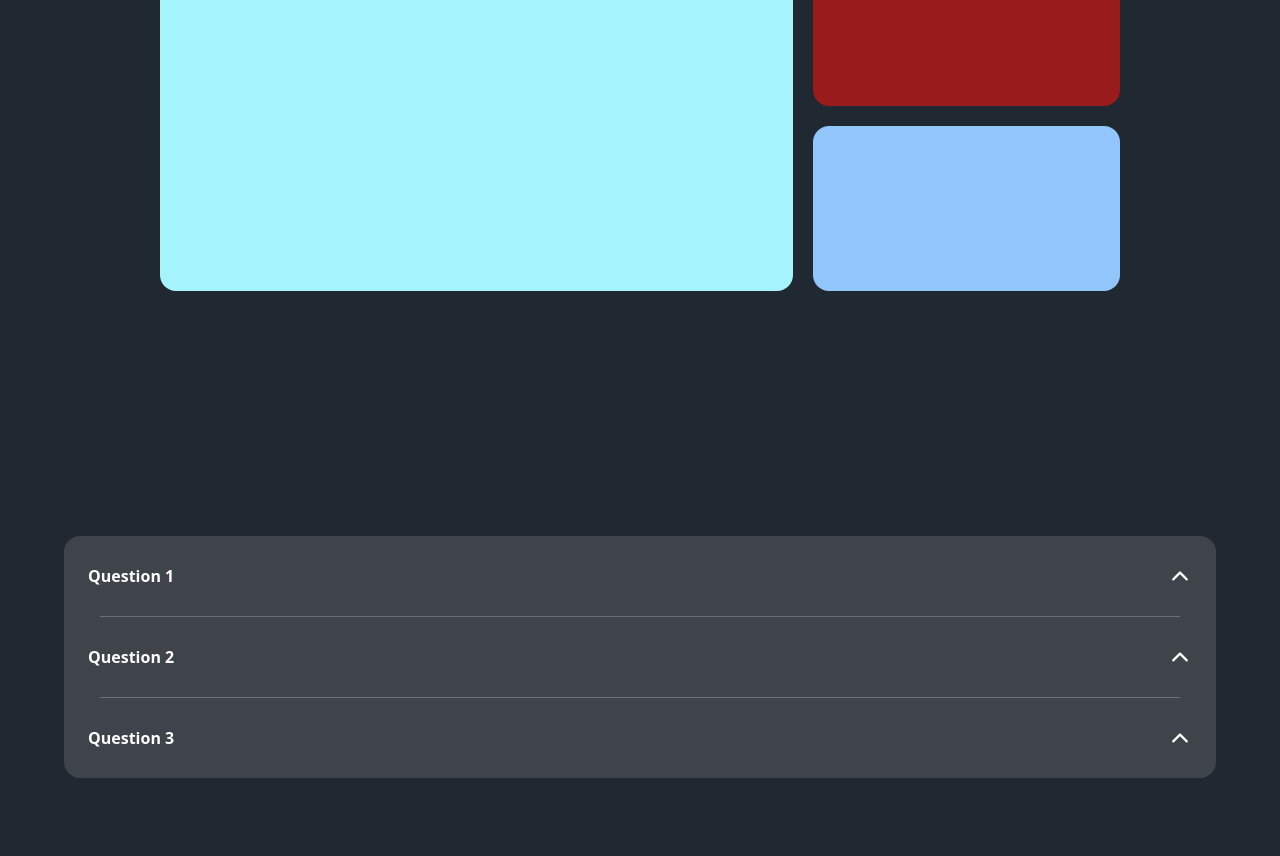
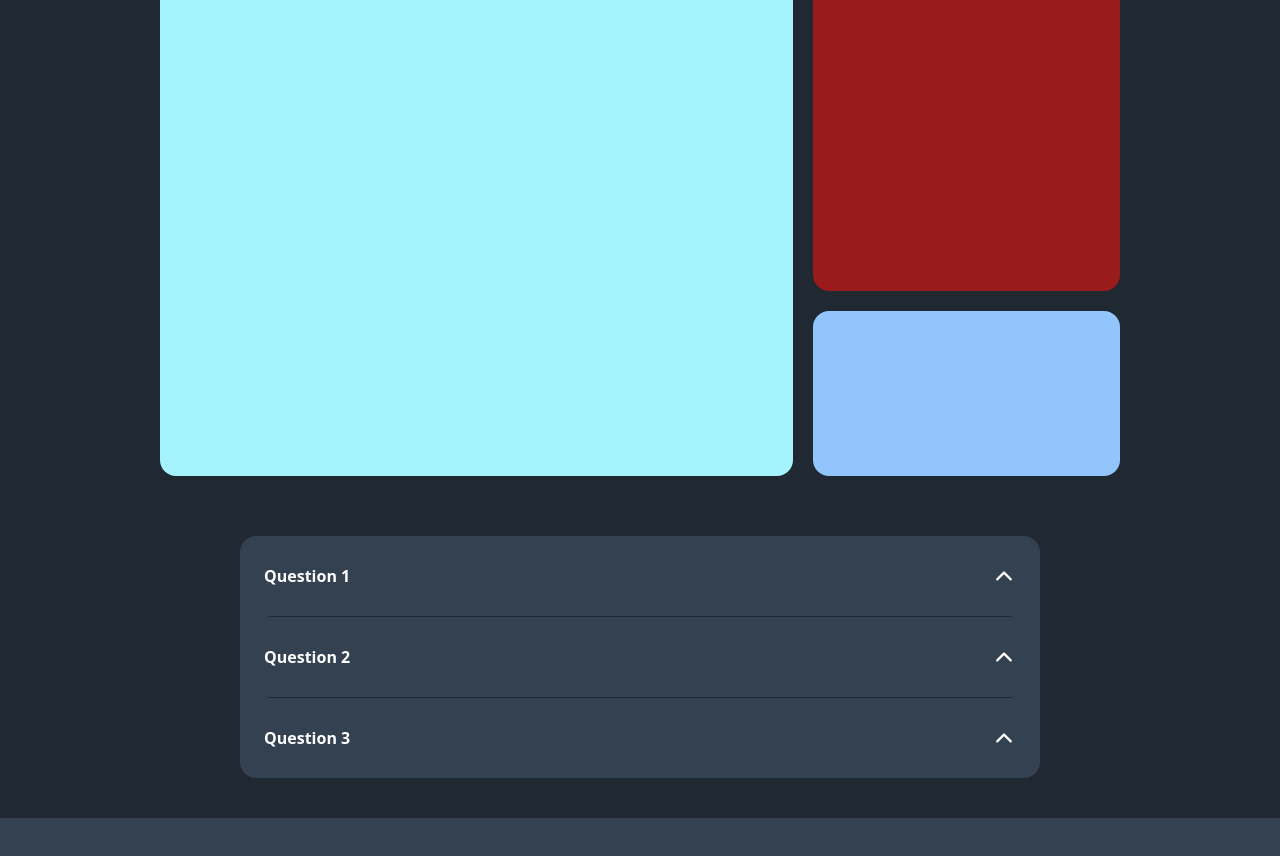
Before and after one commit to mathias56k/eezedev, a React (Vite) app: page / in a window 1280 px wide. Shown: the part 1140-1996 px from the top of the page. Before the commit the page ends 1918 px from the top, so only its background shows below. Built offline with nearby package versions, Linux system fonts and the light colour scheme.

Commit message:
Fixed scrolling issues, added footer and hover effects

```diff
--- a/src/App.jsx
+++ b/src/App.jsx
@@ -4,6 +4,7 @@ import MenuOverlay from "./Components/MenuOverlay"
 import Hero from "./Components/Hero"
 import Pricing from "./Components/Pricing";
 import Faq from "./Components/Faq";
+import Footer from "./Components/Footer";
 
 function App() {
   const [navbarOpen, setNavbarOpen] = useState(false);
@@ -20,6 +21,7 @@ function App() {
         <div className="">
           <Faq />
         </div>
+        <Footer />
       </main>
     </div>
   );
--- a/src/Components/Faq.jsx
+++ b/src/Components/Faq.jsx
@@ -4,9 +4,9 @@ import { IoIosArrowUp } from "react-icons/io";
 function Faq() {
     return (
         <div className="mt-5">
-          <div className="flex flex-col items-center">
-            <div className="w-[90%]">
-              <div className="p-2 bg-[#3f444b] rounded-2xl py-5">
+          <div className="flex flex-col items-center md:px-10">
+            <div className="w-[90%] max-w-[50rem]">
+              <div className="p-2 bg-[#344150] rounded-2xl py-5">
                 <Disclosure>
                   {({ open }) => (
                     <>
@@ -28,7 +28,7 @@ function Faq() {
                   )}
                 </Disclosure>
                 <div className='w-full flex justify-center my-5'>
-                    <hr className='w-[95%] border-[#67707c]' />
+                    <hr className='w-[95%] border-[#202831]' />
                 </div>
                 <Disclosure as="div" className="mt-2">
                   {({ open }) => (
@@ -51,7 +51,7 @@ function Faq() {
                   )}
                 </Disclosure>
                 <div className='w-full flex justify-center my-5'>
-                    <hr className='w-[95%] border-[#67707c]' />
+                    <hr className='w-[95%] border-[#202831]' />
                 </div>
                 <Disclosure as="div" className="mt-2">
                   {({ open }) => (
--- /dev/null
+++ b/src/Components/Footer.jsx
@@ -0,0 +1,13 @@
+import React from "react";
+
+const Footer = () => {
+  return (
+    <div className="h-48 mt-10">
+        <div className="bg-[#344150] w-full h-full">
+
+        </div>
+    </div>
+  );
+};
+
+export default Footer;
--- a/src/Components/Header.jsx
+++ b/src/Components/Header.jsx
@@ -46,13 +46,13 @@ const Header = ({ navbarOpen, setNavbarOpen }) => {
       </button>
       <div className="hidden md:flex gap-5 text-[#e8e6ce] mr-4">
         <div className="h-full flex items-center justify-center">
-          <p className="text-xl font-bold">about</p>
+          <p className="text-xl font-bold hover:text-[#46a2a1] cursor-pointer">about</p>
         </div>
         <div className="h-full flex items-center justify-center">
-          <p className="text-xl font-bold">projects</p>
+          <p className="text-xl font-bold hover:text-[#46a2a1] cursor-pointer">projects</p>
         </div>
         <div className="h-full flex items-center justify-center">
-          <p className="text-xl font-bold">contact</p>
+          <p className="text-xl font-bold hover:text-[#46a2a1] cursor-pointer">contact</p>
         </div>
       </div>
     </header>
--- a/src/Components/MenuOverlay.jsx
+++ b/src/Components/MenuOverlay.jsx
@@ -1,8 +1,22 @@
-import React from "react";
+import React, { useEffect } from "react";
 
 import { LuSunMedium } from "react-icons/lu";
 
 const MenuOverlay = ({ navbarOpen, setNavbarOpen }) => {
+  useEffect(() => {
+    const body = document.body;
+
+    if (navbarOpen) {
+      body.classList.add("overflow-hidden");
+    } else {
+      body.classList.remove("overflow-hidden");
+    }
+
+    return () => {
+      body.classList.remove("overflow-hidden");
+    };
+  }, [navbarOpen]);
+
   return (
     <nav
       className={`fixed flex flex-col justify-between top-0 right-0 w-full z-14 h-full bg-[#202831] text-[#e8e6ce] bg-opacity-100 transform delay-100 transition-all duration-300 ${
@@ -61,14 +75,14 @@ const MenuOverlay = ({ navbarOpen, setNavbarOpen }) => {
       </ul>
       <div className="h-16 w-full flex">
         <div className="h-full w-[50%] flex justify-center items-center">
-          <button className="font-bold text-xl w-8 h-8 border-[#e8e6ce] border-2 rounded-md flex justify-center items-center">
+          <button className="font-bold text-xl w-8 h-8 border-[#e8e6ce] border-2 rounded-md flex justify-center items-center hover:text-[#46a2a1]">
             <LuSunMedium />
           </button>
         </div>
         <div className="h-full w-[50%] flex gap-2 justify-center items-center">
-            <p className="font-bold text-xl -mb-1">ENG</p>
+            <p className="font-bold text-xl -mb-1 hover:text-[#46a2a1] cursor-pointer">ENG</p>
             <p className="font-bold text-xl">|</p>
-            <p className="font-bold text-xl -mb-1">EST</p>
+            <p className="font-bold text-xl -mb-1 hover:text-[#46a2a1] cursor-pointer">EST</p>
         </div>
       </div>
     </nav>
--- a/src/Components/Pricing.jsx
+++ b/src/Components/Pricing.jsx
@@ -5,9 +5,9 @@ const Pricing = () => {
     <div className="h-96 p-5 md:h-[50rem] md:p-10 flex justify-center">
         <div className="grid grid-cols-2 md:grid-cols-6 grid-rows-6 md:grid-rows-4 gap-3 md:gap-5 w-full h-full xl:w-[80%]">
             <div className="col-span-2 row-span-2 md:col-span-4 md:row-span-1 bg-yellow-200 rounded-2xl"></div>
-            <div className="row-start-5 col-start-2 row-span-2 md:row-start-3 md:row-span-1 md:col-start-5 md:col-span-2 bg-blue-300 rounded-2xl"></div>
-            <div className="row-start-3 row-span-2 md:row-span-2 md:col-start-5 md:row-start-1 md:col-span-2 bg-red-800 rounded-2xl" rounded-2xl></div>
-            <div className="row-start-3 col-start-1 row-span-4 md:row-span-2 md:col-span-4 md:row-start-2 bg-cyan-200 rounded-2xl"></div>
+            <div className="row-start-5 col-start-2 row-span-2 md:row-start-4 md:row-span-1 md:col-start-5 md:col-span-2 bg-blue-300 rounded-2xl"></div>
+            <div className="row-start-3 row-span-2 md:row-span-3 md:col-start-5 md:row-start-1 md:col-span-2 bg-red-800 rounded-2xl" rounded-2xl></div>
+            <div className="row-start-3 col-start-1 row-span-4 md:row-span-3 md:col-span-4 md:row-start-2 bg-cyan-200 rounded-2xl"></div>
         </div>
     </div>
   );
--- a/src/index.css
+++ b/src/index.css
@@ -5,3 +5,7 @@
 html {
   background-color: #202831;
 }
+
+body {
+  overflow-x: hidden;
+}
```
